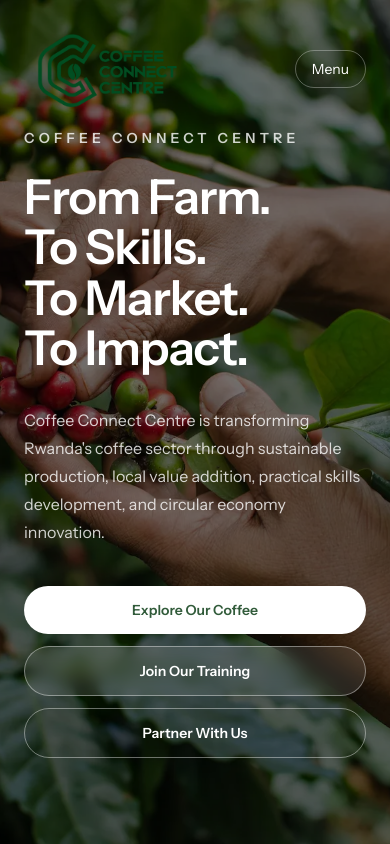
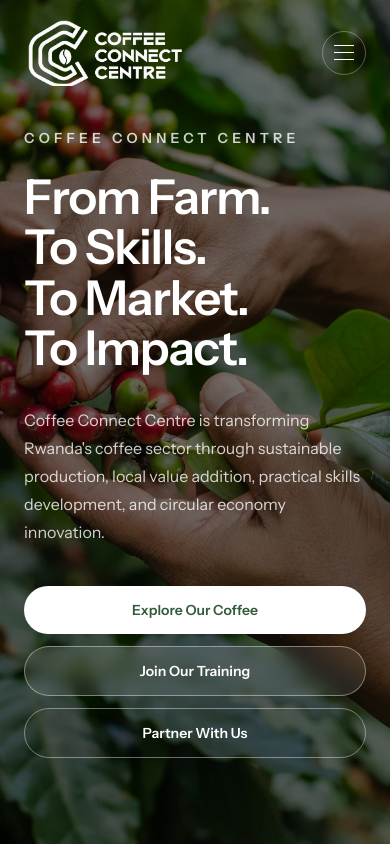
Before and after one commit to NoobMaester/coffeeconnect, a Next.js app: page / in a window 390 px wide. Shown: the top 844 px of the page. Built offline with nearby package versions, Linux system fonts and the light colour scheme.

Commit message:
fix: image visibility

```diff
--- a/app/components/home/AcademyPreview.tsx
+++ b/app/components/home/AcademyPreview.tsx
@@ -59,7 +59,7 @@
 
         {/* Image + courses */}
         <div className="mt-16 grid gap-6 lg:grid-cols-[0.9fr_1.1fr]">
-          <div className="relative min-h-420px overflow-hidden rounded-3xl">
+          <div className="relative min-h-105 overflow-hidden rounded-3xl">
             <Image
               src="/academy-training.jpg"
               alt="Coffee skills training"
--- a/app/components/layout/Navbar.tsx
+++ b/app/components/layout/Navbar.tsx
@@ -1,5 +1,9 @@
+"use client";
+
+import { useState } from "react";
 import Link from "next/link";
 import Image from "next/image";
+import { AnimatePresence, motion } from "framer-motion";
 
 const navItems = [
   { label: "About", href: "#about" },
@@ -10,22 +14,28 @@
 ];
 
 export default function Navbar() {
+  const [open, setOpen] = useState(false);
+
+  const closeMenu = () => setOpen(false);
+
   return (
     <header className="absolute left-0 top-0 z-50 w-full">
-      <div className="mx-auto flex max-w-7xl items-center justify-between px-6 py-6 lg:px-8">
+      <div className="mx-auto flex max-w-7xl items-center justify-between px-6 py-5 lg:px-8 lg:py-6">
         <Link
           href="/"
-          className="text-lg font-semibold tracking-tight text-white"
+          onClick={closeMenu}
+          className="relative z-50 text-lg font-semibold tracking-tight text-white"
         >
-          <Image src="/ccc-logo.png" alt="Coffee Connect Centre" width={1664} height={1024} className="w-40 h-auto" priority />
+          <Image src="/ccc-logo-white.png" alt="Coffee Connect Centre" width={1664} height={1024} className="w-40 h-auto" priority />
         </Link>
 
-        <nav className="hidden items-center gap-8 md:flex">
+        {/* Desktop navigation */}
+        <nav className="hidden items-center gap-7 md:flex">
           {navItems.map((item) => (
             <Link
               key={item.href}
               href={item.href}
-              className="text-sm font-medium text-white/90 transition hover:text-white"
+              className="text-sm font-medium text-white/85 transition-colors hover:text-white"
             >
               {item.label}
             </Link>
@@ -33,19 +43,84 @@
 
           <Link
             href="#contact"
-            className="rounded-full bg-white px-5 py-2.5 text-sm font-semibold text-[#315B3A] transition hover:bg-white/90"
+            className="ml-2 rounded-full bg-white px-5 py-2.5 text-sm font-semibold text-[#315B3A] transition-transform hover:scale-[1.02]"
           >
             Partner With Us
           </Link>
         </nav>
 
+        {/* Mobile button */}
         <button
           type="button"
-          aria-label="Open menu"
-          className="rounded-full border border-white/30 px-4 py-2 text-sm text-white md:hidden"
+          aria-label={open ? "Close menu" : "Open menu"}
+          aria-expanded={open}
+          onClick={() => setOpen((value) => !value)}
+          className="relative z-50 flex h-11 w-11 items-center justify-center rounded-full border border-white/30 text-white md:hidden"
         >
-          Menu
+          <span className="sr-only">
+            {open ? "Close menu" : "Open menu"}
+          </span>
+
+          <span className="flex w-5 flex-col gap-1.5">
+            <motion.span
+              animate={open ? { rotate: 45, y: 4 } : { rotate: 0, y: 0 }}
+              className="block h-px w-full bg-current"
+            />
+
+            <motion.span
+              animate={open ? { opacity: 0 } : { opacity: 1 }}
+              className="block h-px w-full bg-current"
+            />
+
+            <motion.span
+              animate={open ? { rotate: -45, y: -4 } : { rotate: 0, y: 0 }}
+              className="block h-px w-full bg-current"
+            />
+          </span>
         </button>
+
+        {/* Mobile menu */}
+        <AnimatePresence>
+          {open && (
+            <motion.div
+              initial={{ opacity: 0, y: -12 }}
+              animate={{ opacity: 1, y: 0 }}
+              exit={{ opacity: 0, y: -12 }}
+              transition={{ duration: 0.2 }}
+              className="absolute left-4 right-4 top-3 rounded-3xl bg-[#1c211d] p-6 pt-20 shadow-2xl md:hidden"
+            >
+              <nav className="flex flex-col">
+                {navItems.map((item, index) => (
+                  <motion.div
+                    key={item.href}
+                    initial={{ opacity: 0, x: -10 }}
+                    animate={{ opacity: 1, x: 0 }}
+                    transition={{
+                      delay: index * 0.04,
+                      duration: 0.2,
+                    }}
+                  >
+                    <Link
+                      href={item.href}
+                      onClick={closeMenu}
+                      className="block border-b border-white/10 py-4 text-lg font-medium text-white/85"
+                    >
+                      {item.label}
+                    </Link>
+                  </motion.div>
+                ))}
+
+                <Link
+                  href="#contact"
+                  onClick={closeMenu}
+                  className="mt-6 rounded-full bg-white px-5 py-3.5 text-center text-sm font-semibold text-[#315B3A]"
+                >
+                  Partner With Us
+                </Link>
+              </nav>
+            </motion.div>
+          )}
+        </AnimatePresence>
       </div>
     </header>
   );
--- a/app/globals.css
+++ b/app/globals.css
@@ -9,7 +9,7 @@
   --foreground: #1c211d;
   --primary: #315b3a;
   --accent: #c58b45;
-  --muted: #6f756f
+  --muted: #6f756f;
 }
 
 html{
@@ -21,6 +21,7 @@
   margin: 0;
   background: var(--background);
   color: var(--foreground);
+  overflow-x: hidden;
 }
 
 *{
```
Also changed, not shown: public/ccc-logo-white.png (added).
